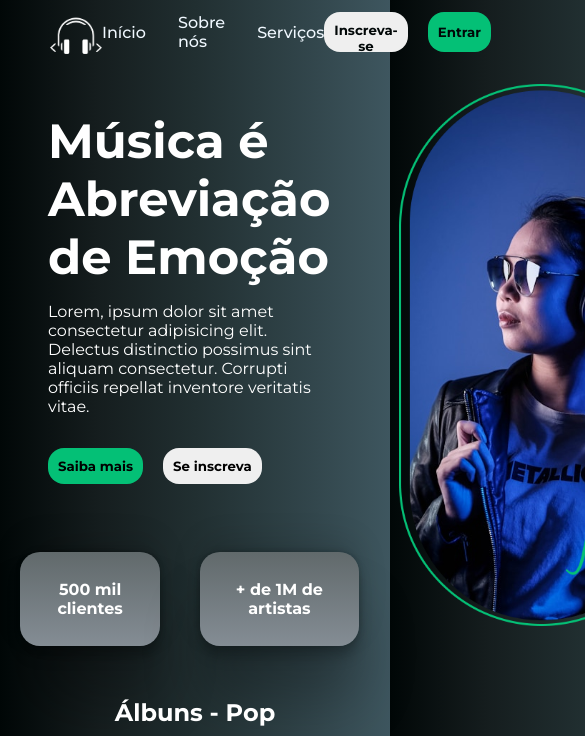
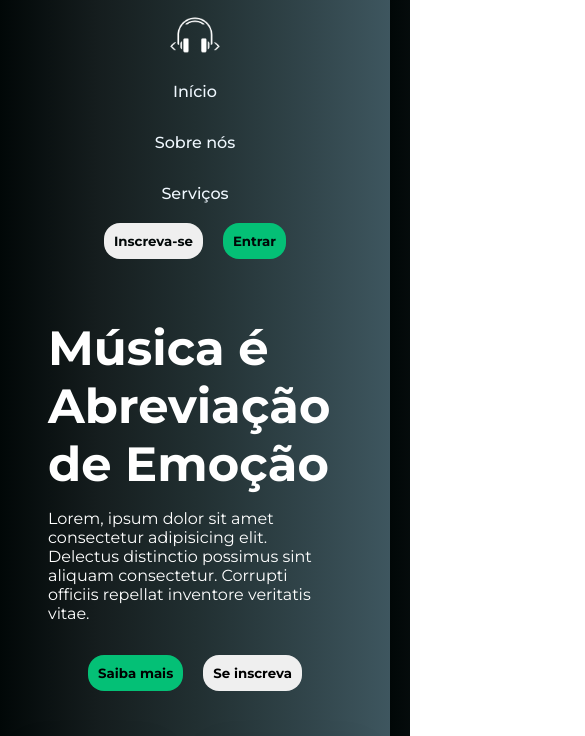
Before and after one commit to lettycodes/codemusic, a plain HTML site: page index.html in a window 390 px wide. Shown: the top 736 px of the page, 585 px wide, since content can reach past the window. Drawn offline with Linux system fonts and the light colour scheme.

Commit message:
Adicionando versão responsiva do index

```diff
--- a/css/styles.css
+++ b/css/styles.css
@@ -18,6 +18,10 @@ body {
     #2f4247,
     #3e565f
   );
+  background-repeat: no-repeat;
+  background-size: cover;
+  background-attachment: fixed;
+  background-position: center;
 }
 
 #titulo {
@@ -266,3 +270,89 @@ footer {
 #footer-texto {
   font-weight: 700;
 }
+
+/*
+MEDIA QUERIES
+Mobile (0 - 480px)
+Tablet (481px - 768px)
+*/
+@media (max-width: 1023px) {
+  main {
+    display: none;
+  }
+
+  footer {
+    position: absolute;
+  }
+}
+
+@media (max-width: 480px) {
+  main {
+    display: none;
+  }
+
+  .navbar {
+    display: flex;
+    flex-direction: column;
+    width: 100%;
+    height: auto;
+  }
+
+  .nav-links {
+    display: flex;
+    flex-direction: column;
+  }
+
+  figure {
+    display: flex;
+    justify-content: center;
+    padding-bottom: 20px;
+  }
+
+  .navbar img {
+    height: 50px;
+  }
+
+  .nav-buttons {
+    justify-content: center;
+    padding-top: 20px;
+  }
+
+  .container-main {
+    display: flex;
+    flex-direction: column;
+    justify-content: center;
+  }
+
+  aside {
+    display: flex;
+    flex-direction: column;
+    justify-content: center;
+  }
+
+  .container-info {
+    display: flex;
+    flex-direction: column;
+    justify-content: center;
+  }
+
+  .section-btn {
+    justify-content: center;
+  }
+
+  .container-number {
+    justify-content: center;
+  }
+
+  h1 {
+    font-size: 8px;
+  }
+
+  .img-aside {
+    display: none;
+  }
+
+  footer {
+    position: static;
+  }
+}
```
Also changed, not shown: index.html (+1 -0 lines).
